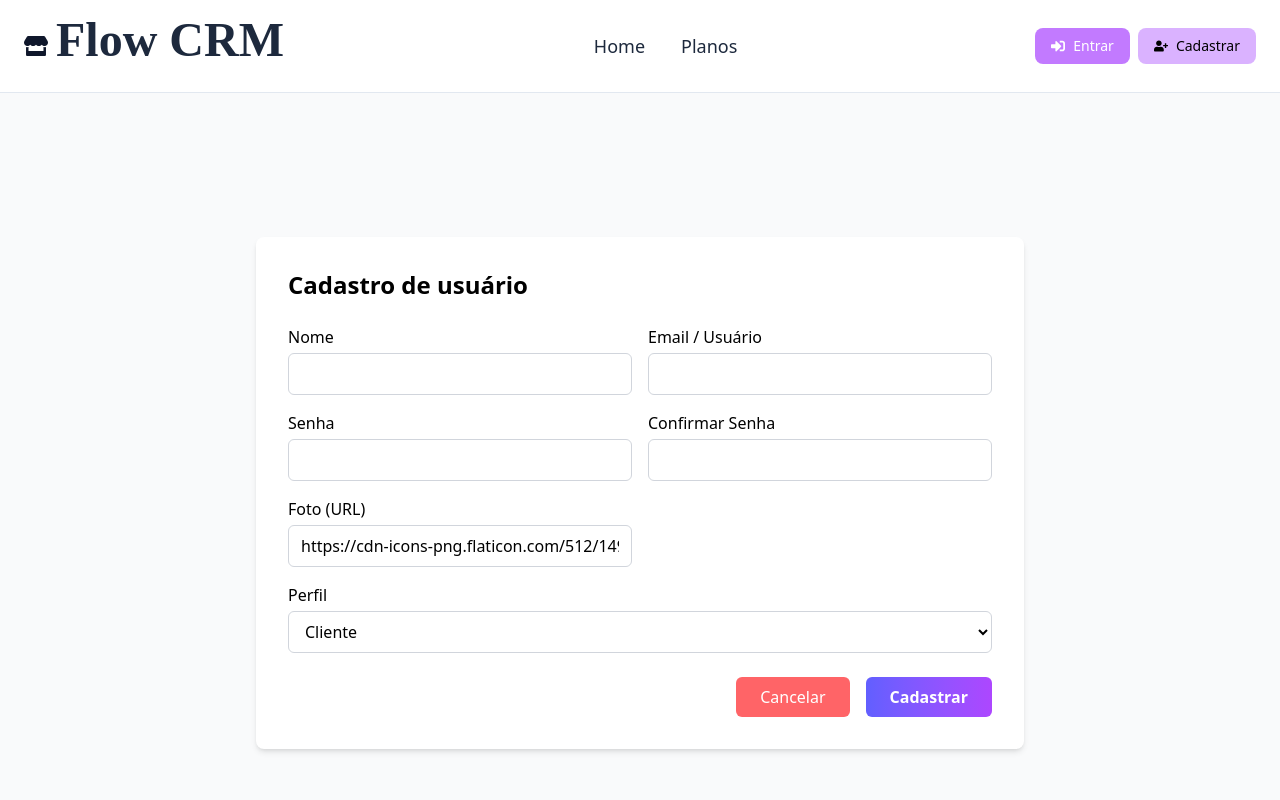
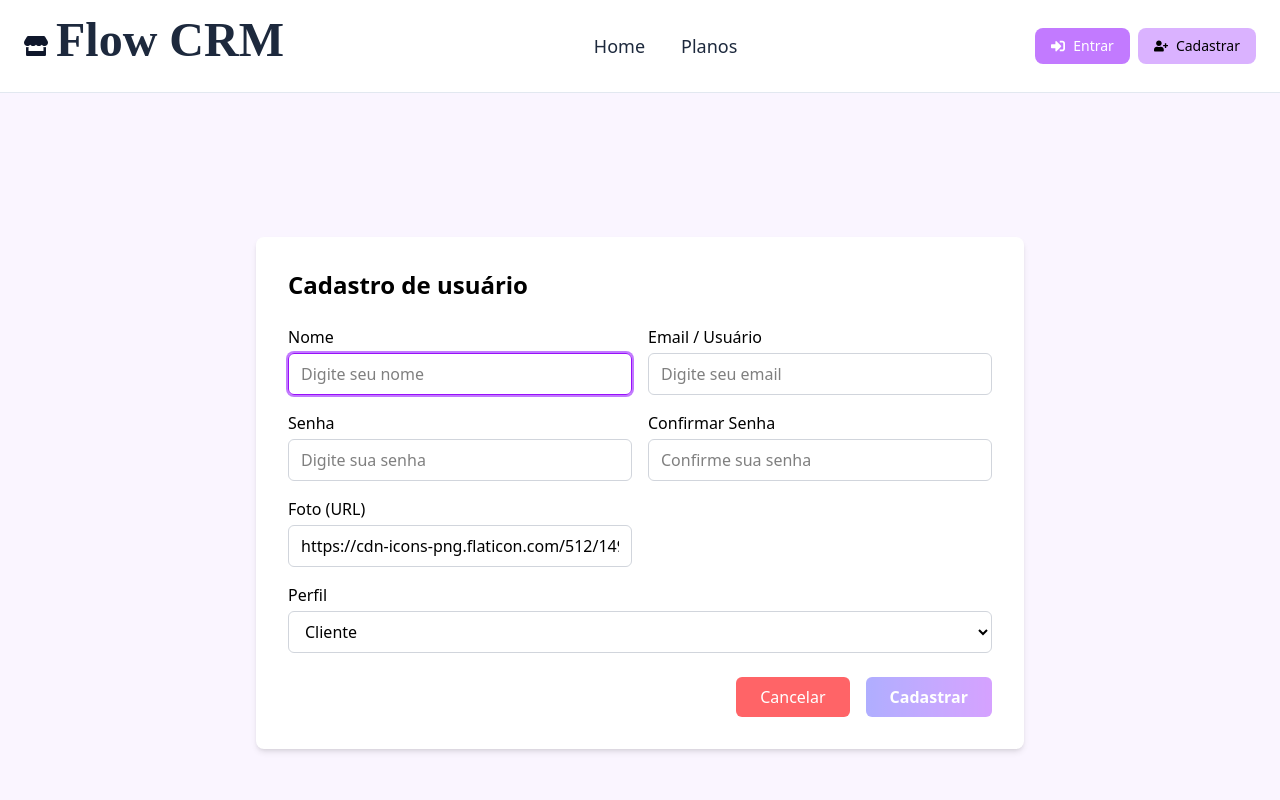
Before and after one commit to Grupo-02-Turma-JavaScript-07/Sistema-CRM-Front, a React (Vite) app: page /cadastro in a window 1280 px wide. Shown: the top 800 px of the page. Built offline with nearby package versions, Linux system fonts and the light colour scheme; a web font is replaced by a local one.

Commit message:
feat: implementei melhorias nas validações do formulário de cadastro

```diff
--- a/src/pages/cadastro/Cadastro.tsx
+++ b/src/pages/cadastro/Cadastro.tsx
@@ -18,11 +18,8 @@ function Cadastro() {
   const navigate = useNavigate();
 
   const [isLoading, setIsLoading] = useState<boolean>(false);
-
   const [confirmaSenha, setConfirmaSenha] = useState<string>("");
-
   const [senhaValida, setSenhaValida] = useState(true);
-
   const [usuario, setUsuario] = useState<Usuario>({
     id: 0,
     nome: "",
@@ -31,6 +28,17 @@ function Cadastro() {
     foto: "https://cdn-icons-png.flaticon.com/512/149/149071.png",
     perfil: "CLIENTE",
   });
+
+  const nomeValido = usuario.nome.trim().length >= 3;
+  const nomeInvalido = usuario.nome.trim().length > 0 && !nomeValido;
+
+  const emailValido = /^[^\s@]+@[^\s@]+\.[^\s@]+$/.test(usuario.email);
+  const emailInvalido = usuario.email.trim().length > 0 && !emailValido;
+
+  const confirmaSenhaValida = confirmaSenha === usuario.senha;
+
+  const formularioValido =
+    nomeValido && emailValido && senhaValida && confirmaSenhaValida;
 
   useEffect(() => {
     if (usuario.id !== 0) {
@@ -60,16 +68,6 @@ function Cadastro() {
   async function cadastrarNovoUsuario(e: FormEvent<HTMLFormElement>) {
     e.preventDefault();
 
-    if (!senhaValida) {
-      toast.warn("A senha deve ter no mínimo 8 caracteres.");
-      return;
-    }
-
-    if (confirmaSenha !== usuario.senha) {
-      toast.warn("As senhas não conferem.");
-      return;
-    }
-
     setIsLoading(true);
 
     const usuarioParaCadastro = {
@@ -85,9 +83,7 @@ function Cadastro() {
       await cadastrar(`/usuarios`, usuarioParaCadastro, setUsuario);
       toast.success("Usuário cadastrado com sucesso!");
     } catch (error: unknown) {
-      toast.error(
-        "Erro ao cadastrar o usuário: "
-      );
+      toast.error("Erro ao cadastrar o usuário: ");
     }
 
     setIsLoading(false);
@@ -96,7 +92,7 @@ function Cadastro() {
   return (
     <>
       <NavHome />
-      <div className="min-h-screen flex items-center justify-center bg-gray-50">
+      <div className="min-h-screen flex items-center justify-center bg-purple-50 py-30">
         <form
           onSubmit={cadastrarNovoUsuario}
           className="bg-white p-8 rounded-lg shadow-md w-full max-w-3xl"
@@ -109,10 +105,21 @@ function Cadastro() {
               <input
                 type="text"
                 name="nome"
+                placeholder="Digite seu nome"
                 value={usuario.nome}
                 onChange={atualizarEstado}
-                className="w-full border border-gray-300 rounded-md px-3 py-2"
+                className={`w-full border rounded-md px-3 py-2 ${
+                  nomeInvalido
+                    ? "border-red-500"
+                    : "border-gray-300 focus:outline-none focus:ring-2 focus:ring-purple-400 focus:border-purple-600"
+                }`}
+                autoFocus
               />
+              {nomeInvalido && (
+                <p className="text-red-500 text-sm mt-1">
+                  O nome deve ter pelo menos 3 caracteres.
+                </p>
+              )}
             </div>
 
             <div>
@@ -120,10 +127,20 @@ function Cadastro() {
               <input
                 type="email"
                 name="email"
+                placeholder="Digite seu email"
                 value={usuario.email}
                 onChange={atualizarEstado}
-                className="w-full border border-gray-300 rounded-md px-3 py-2"
+                className={`w-full border rounded-md px-3 py-2 ${
+                  emailInvalido
+                    ? "border-red-500"
+                    : "border-gray-300 focus:outline-none focus:ring-2 focus:ring-purple-400 focus:border-purple-600"
+                }`}
               />
+              {emailInvalido && (
+                <p className="text-red-500 text-sm mt-1">
+                  Por favor, insira um email válido.
+                </p>
+              )}
             </div>
 
             <div>
@@ -131,10 +148,13 @@ function Cadastro() {
               <input
                 type="password"
                 name="senha"
+                placeholder="Digite sua senha"
                 value={usuario.senha}
                 onChange={atualizarEstado}
                 className={`w-full rounded-md px-3 py-2 border ${
-                  senhaValida ? "border-gray-300" : "border-red-500"
+                  senhaValida
+                    ? "border-gray-300"
+                    : "border-red-500 focus:outline-none focus:ring-2 focus:ring-purple-400 focus:border-purple-600"
                 }`}
               />
               {!senhaValida && (
@@ -149,10 +169,20 @@ function Cadastro() {
               <input
                 type="password"
                 name="confirmarSenha"
+                placeholder="Confirme sua senha"
                 value={confirmaSenha}
                 onChange={handleConfirmarSenha}
-                className="w-full border border-gray-300 rounded-md px-3 py-2"
+                className={`w-full rounded-md px-3 py-2 border ${
+                  confirmaSenha.length > 0 && !confirmaSenhaValida
+                    ? "border-red-500"
+                    : "border-gray-300 focus:outline-none focus:ring-2 focus:ring-purple-400 focus:border-purple-600"
+                }`}
               />
+              {confirmaSenha.length > 0 && !confirmaSenhaValida && (
+                <p className="text-red-500 text-sm mt-1">
+                  As senhas não conferem.
+                </p>
+              )}
             </div>
 
             <div>
@@ -163,7 +193,7 @@ function Cadastro() {
                 value={usuario.foto}
                 placeholder="https://..."
                 onChange={atualizarEstado}
-                className="w-full border border-gray-300 rounded-md px-3 py-2"
+                className="w-full border border-gray-300 rounded-md px-3 py-2 focus:outline-none focus:ring-2 focus:ring-purple-400 focus:border-purple-600"
               />
             </div>
           </div>
@@ -174,7 +204,7 @@ function Cadastro() {
               name="perfil"
               value={usuario.perfil}
               onChange={atualizarEstado}
-              className="w-full border border-gray-300 rounded-md px-3 py-2"
+              className="w-full border border-gray-300 rounded-md px-3 py-2 focus:outline-none focus:ring-2 focus:ring-purple-400 focus:border-purple-600"
             >
               <option value="CLIENTE">Cliente</option>
               <option value="ADMIN">Administrador</option>
@@ -187,14 +217,18 @@ function Cadastro() {
             <button
               type="button"
               onClick={() => navigate("/login")}
-              className="px-6 py-2 rounded-md text-white bg-red-400 hover:bg-red-600"
+              className="px-6 py-2 rounded-md text-white bg-red-400 hover:bg-red-600 cursor-pointer"
             >
               Cancelar
             </button>
             <button
               type="submit"
-              disabled={isLoading}
-              className="px-6 py-2 rounded-md text-white font-semibold bg-gradient-to-r from-indigo-500 to-purple-500 hover:opacity-90 flex justify-center items-center"
+              disabled={isLoading || !formularioValido}
+              className={`px-6 py-2 rounded-md text-white font-semibold bg-gradient-to-r from-indigo-500 to-purple-500 hover:opacity-90 flex justify-center items-center ${
+                isLoading || !formularioValido
+                  ? "opacity-50 cursor-not-allowed"
+                  : "cursor-pointer"
+              }`}
             >
               {isLoading ? (
                 <RotatingLines
```
